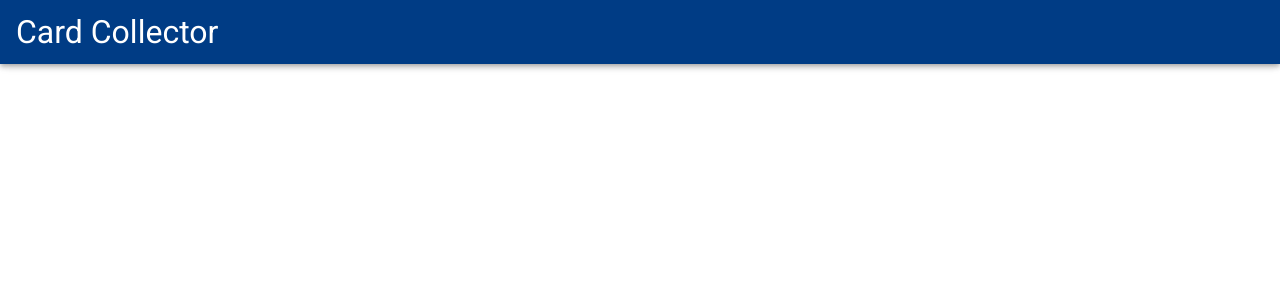
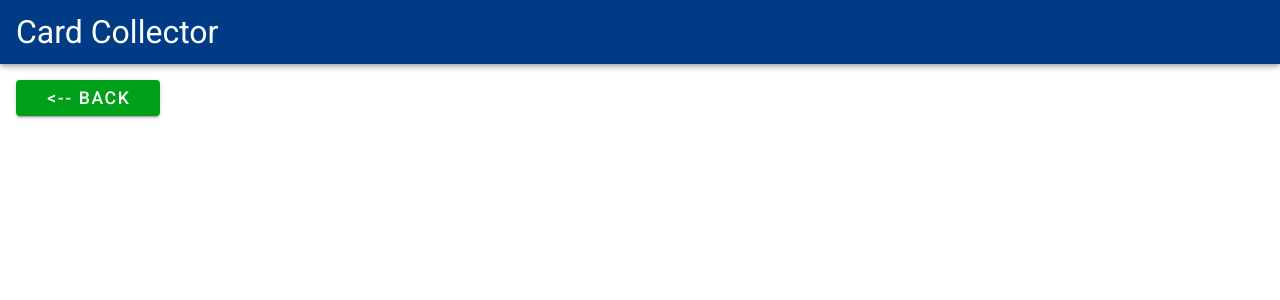
Before and after one commit to Exilliar/qr-cards-poc, a Vue app: page /addCard in a window 1280 px wide. Shown: the top 300 px of the page. Built offline with nearby package versions, Linux system fonts and the light colour scheme.

Commit message:
#13 made button

```diff
--- a/src/App.vue
+++ b/src/App.vue
@@ -2,6 +2,7 @@
   <v-app>
     <Header />
     <v-main>
+      <BackButton />
       <router-view></router-view>
     </v-main>
   </v-app>
@@ -10,10 +11,10 @@
 <script lang="ts">
 import { Vue, Component } from "vue-property-decorator";
 import Header from "./components/TheHeader.vue";
-import Button from "./components/Button.vue";
+import BackButton from "./components/BackButton.vue";
 
 @Component({
-  components: { Header },
+  components: { Header, BackButton },
 })
 export default class App extends Vue {}
 </script>
--- /dev/null
+++ b/src/components/BackButton.vue
@@ -0,0 +1,21 @@
+<template>
+  <Button text="<-- Back" :onClick="back" class="ma-4" :style="buttonStyle" />
+</template>
+<script lang="ts">
+import { Vue, Component } from "vue-property-decorator";
+import Button from "./Button.vue";
+import router from "@/router";
+
+@Component({
+  components: { Button },
+})
+export default class BackButton extends Vue {
+  buttonStyle = {
+    width: "9rem",
+    fontSize: "1.1rem",
+  };
+  back() {
+    router.push("/");
+  }
+}
+</script>
```
